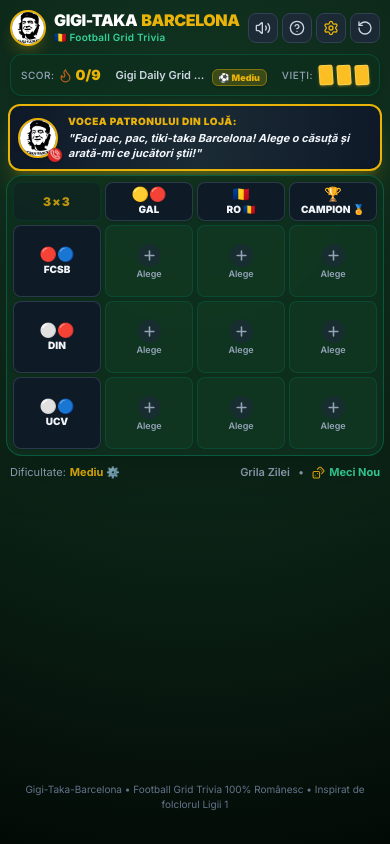
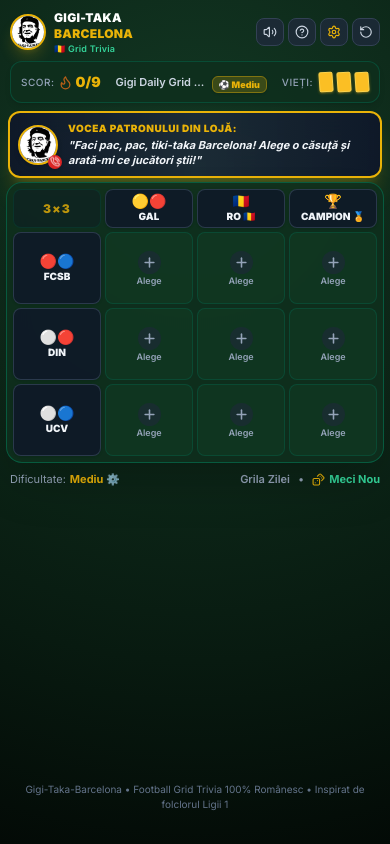
Before and after one commit to Gabarsolon/gigi-taka-barcelona, a React (Vite) app: page / in a window 390 px wide. Built offline with nearby package versions, Linux system fonts and the light colour scheme.

Commit message:
fix(mobile): stack title cleanly on mobile so Gigi Taka Barcelona never truncates or overflows

```diff
--- a/src/components/Header.tsx
+++ b/src/components/Header.tsx
@@ -50,21 +50,22 @@ export const Header: React.FC<HeaderProps> = ({
   return (
     <header className="w-full max-w-4xl mx-auto pt-2.5 sm:pt-4 pb-1 sm:pb-2 px-2.5 sm:px-4 flex flex-col gap-2 sm:gap-3">
       {/* Top Navbar */}
-      <div className="flex items-center justify-between gap-1.5">
-        {/* Brand / Logo */}
-        <div className="flex items-center gap-2 sm:gap-3 min-w-0">
+      <div className="flex items-center justify-between gap-2">
+        {/* Brand / Logo + Title */}
+        <div className="flex items-center gap-2 sm:gap-3 shrink-0">
           <img
             src={`${import.meta.env.BASE_URL}assets/gigi-taka-barcelona.jpg`}
             alt="Gigi-Taka Logo"
             className="w-9 h-9 sm:w-11 sm:h-11 rounded-full border-2 border-gold object-cover shadow-lg shadow-gold/20 shrink-0"
           />
-          <div className="min-w-0">
-            <h1 className="text-base sm:text-2xl font-black tracking-tight text-white flex items-center gap-1 sm:gap-1.5 leading-none">
-              <span className="truncate">GIGI-TAKA</span>
-              <span className="text-gold shrink-0">BARCELONA</span>
+          <div className="flex flex-col justify-center leading-none">
+            <h1 className="font-black tracking-tight leading-none flex flex-col sm:flex-row sm:items-center sm:gap-1.5">
+              <span className="text-white text-xs xs:text-sm sm:text-2xl tracking-wide">GIGI-TAKA</span>
+              <span className="text-gold text-xs xs:text-sm sm:text-2xl tracking-wide">BARCELONA</span>
             </h1>
-            <p className="text-[10px] sm:text-xs text-emerald-400 font-semibold tracking-wide mt-0.5 truncate">
-              🇷🇴 Football Grid Trivia
+            <p className="text-[9px] sm:text-xs text-emerald-400 font-semibold tracking-wide mt-0.5 leading-none">
+              <span className="hidden sm:inline">🇷🇴 Football Grid Trivia</span>
+              <span className="sm:hidden">🇷🇴 Grid Trivia</span>
             </p>
           </div>
         </div>
@@ -76,11 +77,11 @@ export const Header: React.FC<HeaderProps> = ({
               sound.playPac();
               onToggleSound();
             }}
-            className="p-1.5 sm:p-2 rounded-lg sm:rounded-xl bg-slate-800/80 hover:bg-slate-700 text-slate-300 hover:text-white transition border border-slate-700"
+            className="w-7 h-7 sm:w-9 sm:h-9 rounded-lg sm:rounded-xl bg-slate-800/80 hover:bg-slate-700 text-slate-300 hover:text-white transition border border-slate-700 flex items-center justify-center shrink-0"
             title={soundEnabled ? 'Oprește sunetul' : 'Pornește sunetul'}
             aria-label="Sunet"
           >
-            {soundEnabled ? <Volume2 size={16} className="sm:w-[18px] sm:h-[18px]" /> : <VolumeX size={16} className="text-red-400 sm:w-[18px] sm:h-[18px]" />}
+            {soundEnabled ? <Volume2 size={14} className="sm:w-[18px] sm:h-[18px]" /> : <VolumeX size={14} className="text-red-400 sm:w-[18px] sm:h-[18px]" />}
           </button>
 
           <button
@@ -88,11 +89,11 @@ export const Header: React.FC<HeaderProps> = ({
               sound.playPac();
               onOpenHelp();
             }}
-            className="p-1.5 sm:p-2 rounded-lg sm:rounded-xl bg-slate-800/80 hover:bg-slate-700 text-slate-300 hover:text-white transition border border-slate-700"
+            className="w-7 h-7 sm:w-9 sm:h-9 rounded-lg sm:rounded-xl bg-slate-800/80 hover:bg-slate-700 text-slate-300 hover:text-white transition border border-slate-700 flex items-center justify-center shrink-0"
             title="Cum se joacă"
             aria-label="Ajutor"
           >
-            <HelpCircle size={16} className="sm:w-[18px] sm:h-[18px]" />
+            <HelpCircle size={14} className="sm:w-[18px] sm:h-[18px]" />
           </button>
 
           <button
@@ -100,11 +101,11 @@ export const Header: React.FC<HeaderProps> = ({
               sound.playPac();
               onOpenSettings();
             }}
-            className="p-1.5 sm:p-2 rounded-lg sm:rounded-xl bg-slate-800/80 hover:bg-slate-700 text-gold hover:text-gold-light transition border border-slate-700"
+            className="w-7 h-7 sm:w-9 sm:h-9 rounded-lg sm:rounded-xl bg-slate-800/80 hover:bg-slate-700 text-gold hover:text-gold-light transition border border-slate-700 flex items-center justify-center shrink-0"
             title="Setări și Dificultate"
             aria-label="Setări"
           >
-            <Settings size={16} className="sm:w-[18px] sm:h-[18px]" />
+            <Settings size={14} className="sm:w-[18px] sm:h-[18px]" />
           </button>
 
           <button
@@ -112,11 +113,11 @@ export const Header: React.FC<HeaderProps> = ({
               sound.playPoc();
               onReset();
             }}
-            className="p-1.5 sm:p-2 rounded-lg sm:rounded-xl bg-slate-800/80 hover:bg-slate-700 text-slate-300 hover:text-white transition border border-slate-700"
+            className="w-7 h-7 sm:w-9 sm:h-9 rounded-lg sm:rounded-xl bg-slate-800/80 hover:bg-slate-700 text-slate-300 hover:text-white transition border border-slate-700 flex items-center justify-center shrink-0"
             title="Meci nou (Grilă nouă)"
             aria-label="Meci Nou"
           >
-            <RotateCcw size={16} className="sm:w-[18px] sm:h-[18px]" />
+            <RotateCcw size={14} className="sm:w-[18px] sm:h-[18px]" />
           </button>
         </div>
       </div>
```
